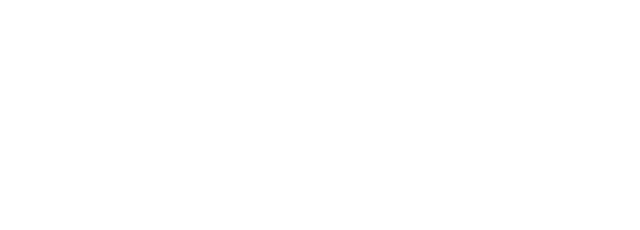
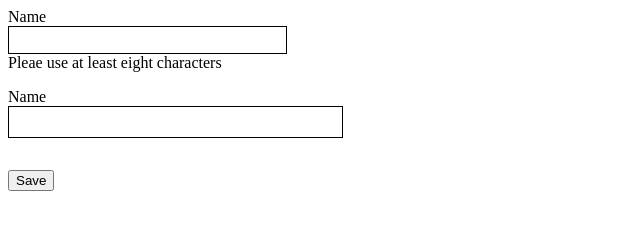
Before and after one commit to alyamkin/google-forms-basics, a plain HTML site: page index.html in a window 1280 px wide. Shown: the whole page, without its empty margins (0-640 px from the left). Drawn offline with Linux system fonts and the light colour scheme.

Commit message:
Add accessibility

```diff
--- a/index.html
+++ b/index.html
@@ -4,7 +4,32 @@
     <meta charset="UTF-8" />
     <meta http-equiv="X-UA-Compatible" content="IE=edge" />
     <meta name="viewport" content="width=device-width, initial-scale=1.0" />
-    <title>Forms Basics</title>
+    <title>Accessibility</title>
+    <link rel="stylesheet" href="styles.css" />
   </head>
-  <body></body>
+  <body>
+    <main>
+      <div class="wrapper">
+        <form action="#">
+          <div>
+            <label for="name">Name</label>
+            <input
+              type="text"
+              id="name"
+              name="name"
+              minlength="8"
+              required
+              aria-describedby="name-validation"
+            />
+            <span id="name-validation"
+              >Pleae use at least eight characters</span
+            >
+          </div>
+          <div class="looks-like-label" for="name1">Name</div>
+          <div id="name1" class="looks-like-input" contenteditable></div>
+          <button>Save</button>
+        </form>
+      </div>
+    </main>
+  </body>
 </html>
--- /dev/null
+++ b/styles.css
@@ -0,0 +1,29 @@
+input,
+.looks-like-input {
+  border: 1px solid black;
+  display: block;
+  width: 20em;
+  max-width: calc(100vw - 80px);
+  padding: 0.4em;
+}
+
+.looks-like-label {
+  margin-top: 1rem;
+}
+
+button {
+  margin-top: 2rem;
+}
+
+button:focus {
+  outline: 5px solid red;
+}
+
+button:focus:not(:focus-visible) {
+  outline: none;
+}
+
+button:focus-visible {
+  box-shadow: 5px 5px 7px rgba(0, 0, 0, 0.1);
+  outline: 1px solid transparent;
+}
```
